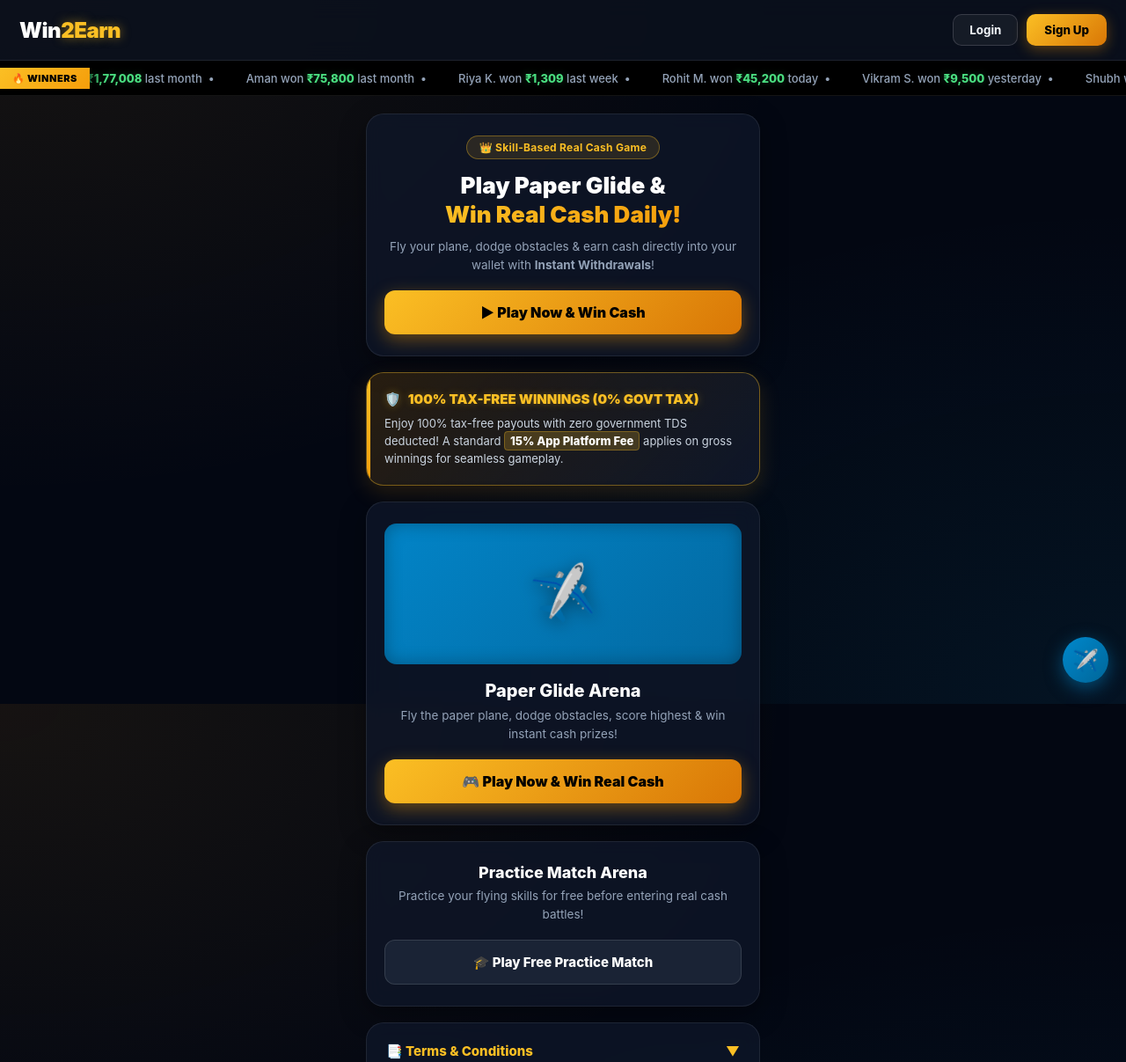
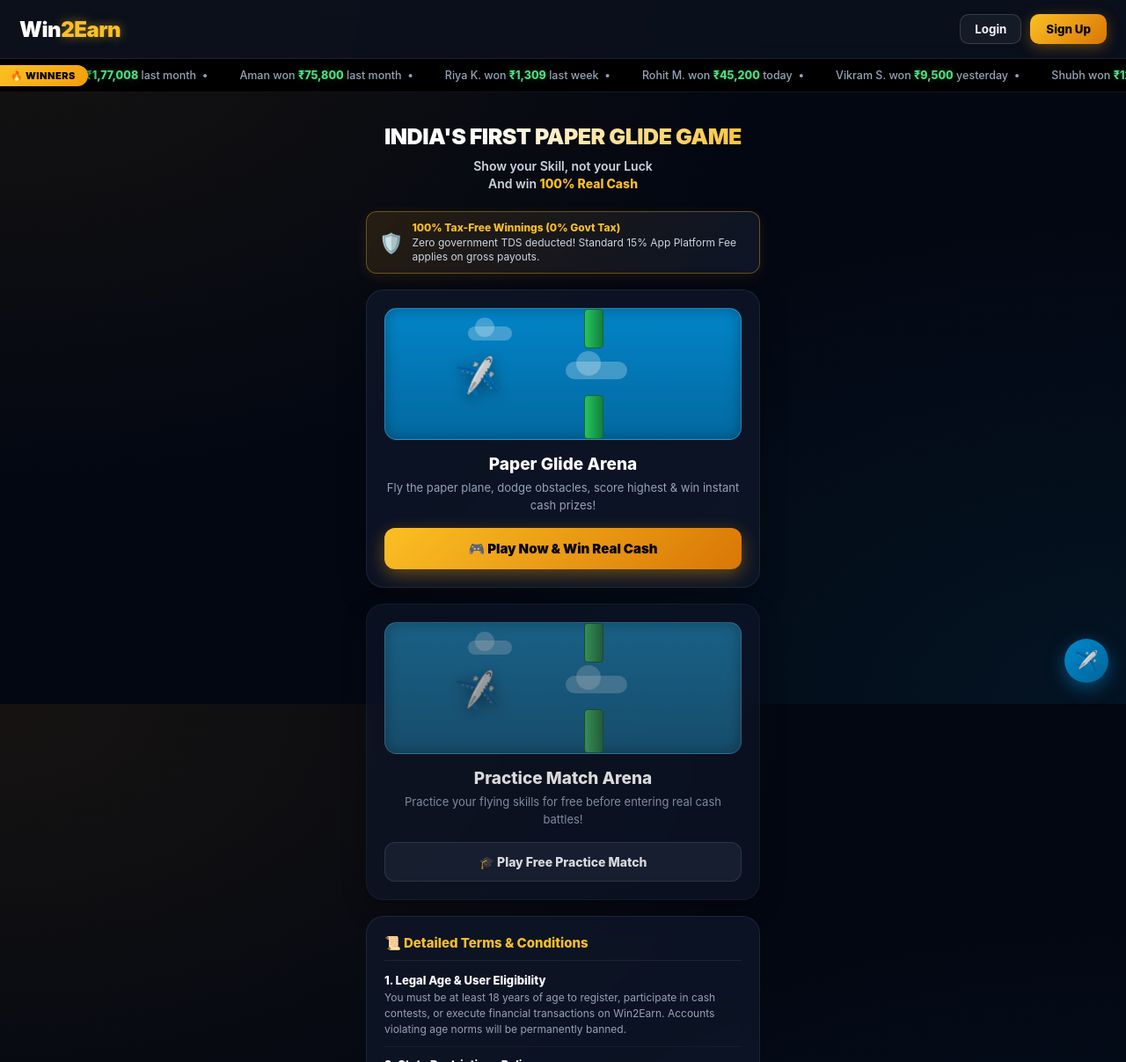
Before and after one commit to crickmaxoffical-sketch/win2earn, a website: page index.html in a window 1280 px wide. Shown: the top 1207 px of the page at 88% size. Drawn offline with Linux system fonts and the light colour scheme.

Commit message:
Update index.html

```diff
--- a/index.html
+++ b/index.html
@@ -3,7 +3,7 @@
 <head>
     <meta charset="UTF-8">
     <meta name="viewport" content="width=device-width, initial-scale=1.0">
-    <title>Win2Earn - Gaming Dashboard</title>
+    <title>Win2Earn - India's First Paper Glide Game</title>
     <style>
         * { box-sizing: border-box; margin: 0; padding: 0; font-family: -apple-system, BlinkMacSystemFont, "Segoe UI", Roboto, Helvetica, Arial, sans-serif; }
 
@@ -37,7 +37,7 @@
             background: rgba(255, 255, 255, 0.05);
             border: 1px solid rgba(255, 255, 255, 0.15);
             color: #f1f5f9;
-            padding: 9px 18px;
+            padding: 8px 16px;
             border-radius: 10px;
             font-weight: 700;
             cursor: pointer;
@@ -48,7 +48,7 @@
             background: linear-gradient(135deg, #fbbf24 0%, #d97706 100%);
             border: none;
             color: #000000;
-            padding: 9px 20px;
+            padding: 8px 18px;
             border-radius: 10px;
             font-weight: 800;
             cursor: pointer;
@@ -65,18 +65,20 @@
             align-items: center;
             overflow: hidden;
             position: relative;
-            height: 40px;
+            height: 38px;
         }
+        /* CURVED WINNER BADGE */
         .ticker-badge {
             background: linear-gradient(135deg, #fbbf24 0%, #f59e0b 100%);
             color: #000;
             font-weight: 900;
-            padding: 5px 14px;
+            padding: 5px 14px 5px 12px;
             font-size: 11px;
             letter-spacing: 0.5px;
             z-index: 2;
             white-space: nowrap;
-            box-shadow: 4px 0 15px rgba(0,0,0,0.9);
+            border-radius: 0 14px 14px 0; /* Smooth curve on the right side */
+            box-shadow: 3px 0 12px rgba(0,0,0,0.8);
         }
         .ticker-wrapper {
             display: flex;
@@ -84,7 +86,7 @@
             animation: ticker-scroll 22s linear infinite;
         }
         .ticker-item {
-            font-size: 13px;
+            font-size: 12.5px;
             color: #94a3b8;
             padding: 0 18px;
             font-weight: 500;
@@ -103,48 +105,78 @@
         /* Container */
         .container { max-width: 480px; margin: 0 auto; padding: 20px 16px; }
 
+        /* HERO HEADLINE SECTION */
+        .hero-headline {
+            text-align: center;
+            padding: 15px 5px 22px 5px;
+        }
+        .hero-title {
+            font-size: 25px;
+            font-weight: 900;
+            letter-spacing: -0.5px;
+            color: #ffffff;
+            line-height: 1.25;
+            margin-bottom: 8px;
+            text-transform: uppercase;
+            background: linear-gradient(135deg, #ffffff 30%, #fbbf24 100%);
+            -webkit-background-clip: text;
+            -webkit-text-fill-color: transparent;
+        }
+        .hero-subtitle {
+            font-size: 14px;
+            color: #cbd5e1;
+            font-weight: 600;
+            line-height: 1.4;
+        }
+        .hero-subtitle span {
+            color: #fbbf24;
+            font-weight: 800;
+        }
+
+        /* COMPACT TAX-FREE CARD */
+        .tax-card {
+            background: linear-gradient(135deg, rgba(245, 158, 11, 0.12) 0%, rgba(15, 23, 42, 0.85) 100%);
+            border: 1px solid rgba(251, 191, 36, 0.35);
+            border-radius: 12px;
+            padding: 10px 14px;
+            margin-bottom: 18px;
+            display: flex;
+            align-items: center;
+            gap: 10px;
+            box-shadow: 0 4px 15px rgba(245, 158, 11, 0.1);
+        }
+        .tax-icon { font-size: 22px; flex-shrink: 0; }
+        .tax-text { font-size: 12px; color: #cbd5e1; line-height: 1.35; }
+        .tax-text strong { color: #fbbf24; font-weight: 800; }
+
         /* General Card Styling */
         .card {
             background: rgba(15, 23, 42, 0.75);
             border: 1px solid rgba(255, 255, 255, 0.08);
             border-radius: 20px;
-            padding: 24px 20px;
+            padding: 20px;
             margin-bottom: 18px;
             text-align: center;
             backdrop-filter: blur(10px);
             box-shadow: 0 10px 30px rgba(0, 0, 0, 0.35);
         }
-
-        .badge {
-            display: inline-block;
-            background: rgba(251, 191, 36, 0.12);
-            border: 1px solid rgba(251, 191, 36, 0.35);
-            color: #fbbf24;
-            font-size: 12px;
-            font-weight: 700;
-            padding: 5px 14px;
-            border-radius: 20px;
-            margin-bottom: 14px;
-            letter-spacing: 0.3px;
+        .card.faded {
+            opacity: 0.85;
+            border-color: rgba(255, 255, 255, 0.05);
         }
 
-        .card h1 { font-size: 26px; font-weight: 900; margin-bottom: 10px; line-height: 1.25; }
-        .card h1 span {
-            background: linear-gradient(135deg, #fbbf24 0%, #f59e0b 100%);
-            -webkit-background-clip: text;
-            -webkit-text-fill-color: transparent;
-        }
-        .card p { color: #94a3b8; font-size: 13.5px; line-height: 1.55; margin-bottom: 18px; }
+        .card h2 { font-size: 19px; font-weight: 800; margin-bottom: 6px; }
+        .card p { color: #94a3b8; font-size: 13px; line-height: 1.5; margin-bottom: 16px; }
 
         .btn-main {
             background: linear-gradient(135deg, #fbbf24 0%, #d97706 100%);
             color: #000;
             border: none;
             width: 100%;
-            padding: 15px;
+            padding: 14px;
             border-radius: 12px;
             font-weight: 900;
-            font-size: 16px;
+            font-size: 15px;
             cursor: pointer;
             box-shadow: 0 6px 20px rgba(245, 158, 11, 0.4);
             transition: all 0.2s ease;
@@ -156,78 +188,87 @@
             color: #fff;
             border: 1px solid rgba(255, 255, 255, 0.12);
             width: 100%;
-            padding: 15px;
+            padding: 13px;
             border-radius: 12px;
             font-weight: 800;
-            font-size: 15px;
+            font-size: 14px;
             cursor: pointer;
             transition: background 0.2s;
         }
         .btn-secondary:hover { background: rgba(51, 65, 85, 0.9); }
 
-        /* ULTRA-ATTRACTIVE BOLD TAX-FREE CARD */
-        .tax-card {
-            background: linear-gradient(135deg, rgba(245, 158, 11, 0.15) 0%, rgba(15, 23, 42, 0.9) 100%);
-            border: 1px solid rgba(251, 191, 36, 0.4);
-            border-radius: 20px;
-            padding: 20px;
-            margin-bottom: 18px;
-            text-align: left;
+        /* ANIMATED GAME BANNER (Clouds, Obstacles, Aeroplane) */
+        .game-banner-anim {
+            width: 100%;
+            height: 150px;
+            background: linear-gradient(180deg, #0284c7 0%, #0369a1 100%);
+            border-radius: 14px;
             position: relative;
             overflow: hidden;
-            box-shadow: 0 8px 25px rgba(245, 158, 11, 0.15);
-        }
-        .tax-card::before {
-            content: '';
-            position: absolute;
-            top: 0; left: 0; width: 4px; height: 100%;
-            background: linear-gradient(180deg, #fbbf24 0%, #f59e0b 100%);
-        }
-        .tax-title {
-            color: #fbbf24;
-            font-weight: 900;
-            font-size: 15px;
-            margin-bottom: 8px;
-            display: flex;
-            align-items: center;
-            gap: 8px;
-            text-shadow: 0 0 10px rgba(251, 191, 36, 0.3);
-        }
-        .tax-desc {
-            color: #cbd5e1;
-            font-size: 13px;
-            line-height: 1.55;
-            margin: 0;
-        }
-        .tax-highlight {
-            color: #ffffff;
-            font-weight: 800;
-            background: rgba(251, 191, 36, 0.2);
-            padding: 2px 6px;
-            border-radius: 4px;
-            border: 1px solid rgba(251, 191, 36, 0.3);
+            margin-bottom: 16px;
+            box-shadow: inset 0 0 15px rgba(0,0,0,0.3);
+            border: 1px solid rgba(255, 255, 255, 0.15);
         }
 
-        /* Game Banner */
-        .game-banner {
-            width: 100%;
-            height: 160px;
-            background: linear-gradient(135deg, #0284c7 0%, #0369a1 100%);
-            border-radius: 14px;
-            display: flex;
-            justify-content: center;
-            align-items: center;
-            margin-bottom: 18px;
-            box-shadow: inset 0 0 20px rgba(0,0,0,0.3);
+        /* Moving Clouds */
+        .cloud {
+            position: absolute;
+            background: rgba(255, 255, 255, 0.25);
+            border-radius: 20px;
+            animation: move-cloud linear infinite;
         }
-        .plane-icon { font-size: 55px; filter: drop-shadow(0 4px 10px rgba(0,0,0,0.4)); transform: rotate(-15deg); }
+        .cloud::before, .cloud::after {
+            content: ''; position: absolute; background: rgba(255, 255, 255, 0.25); border-radius: 50%;
+        }
+        .cloud1 { width: 50px; height: 16px; top: 20px; animation-duration: 7s; }
+        .cloud1::before { width: 22px; height: 22px; top: -10px; left: 8px; }
+        .cloud2 { width: 70px; height: 20px; top: 60px; animation-duration: 11s; }
+        .cloud2::before { width: 28px; height: 28px; top: -12px; left: 12px; }
+
+        @keyframes move-cloud {
+            0% { right: -100px; }
+            100% { right: 100%; }
+        }
+
+        /* Moving Obstacles / Pipes */
+        .obstacle {
+            position: absolute;
+            width: 22px;
+            background: linear-gradient(90deg, #22c55e 0%, #15803d 100%);
+            border: 1px solid #166534;
+            border-radius: 4px;
+            animation: move-obstacle 3.5s linear infinite;
+        }
+        .obstacle-top { top: 0; height: 45px; }
+        .obstacle-bottom { bottom: 0; height: 50px; }
+
+        @keyframes move-obstacle {
+            0% { right: -30px; }
+            100% { right: 100%; }
+        }
+
+        /* Flying Paper Plane */
+        .plane-anim {
+            position: absolute;
+            left: 20%;
+            top: 42%;
+            font-size: 38px;
+            filter: drop-shadow(0 4px 8px rgba(0,0,0,0.4));
+            animation: float-plane 2s ease-in-out infinite alternate;
+            z-index: 5;
+        }
+
+        @keyframes float-plane {
+            0% { transform: translateY(0px) rotate(-8deg); }
+            100% { transform: translateY(-14px) rotate(-18deg); }
+        }
 
         /* Terms Card */
         .terms-card {
             background: rgba(15, 23, 42, 0.75);
             border: 1px solid rgba(255, 255, 255, 0.08);
             border-radius: 20px;
-            padding: 22px;
+            padding: 20px;
             text-align: left;
             backdrop-filter: blur(10px);
         }
@@ -238,27 +279,29 @@
             font-weight: 800;
             color: #fbbf24;
             font-size: 15px;
-            margin-bottom: 16px;
+            margin-bottom: 14px;
+            border-bottom: 1px solid rgba(255, 255, 255, 0.08);
+            padding-bottom: 10px;
         }
-        .term-item { margin-bottom: 14px; border-bottom: 1px solid rgba(255, 255, 255, 0.05); padding-bottom: 10px; }
+        .term-item { margin-bottom: 12px; border-bottom: 1px solid rgba(255, 255, 255, 0.04); padding-bottom: 10px; }
         .term-item:last-child { border: none; padding-bottom: 0; margin-bottom: 0; }
-        .term-title { font-size: 13.5px; font-weight: 800; color: #f8fafc; margin-bottom: 4px; }
-        .term-desc { font-size: 12.5px; color: #94a3b8; line-height: 1.5; }
+        .term-title { font-size: 13px; font-weight: 800; color: #f8fafc; margin-bottom: 3px; }
+        .term-desc { font-size: 12px; color: #94a3b8; line-height: 1.5; }
 
         /* Floating Telegram */
         .floating-btn {
             position: fixed;
             bottom: 24px;
             right: 20px;
-            width: 52px;
-            height: 52px;
+            width: 50px;
+            height: 50px;
             background: linear-gradient(135deg, #0088cc 0%, #006699 100%);
             border-radius: 50%;
             display: flex;
             justify-content: center;
             align-items: center;
             color: #fff;
-            font-size: 24px;
+            font-size: 22px;
             box-shadow: 0 6px 20px rgba(0, 136, 204, 0.5);
             text-decoration: none;
             z-index: 99;
@@ -268,9 +311,9 @@
 
         /* Modal */
         .modal { display: none; position: fixed; top: 0; left: 0; width: 100%; height: 100%; background: rgba(0,0,0,0.85); backdrop-filter: blur(8px); z-index: 1000; justify-content: center; align-items: center; padding: 20px; }
-        .modal-content { background: #0f172a; border: 1px solid rgba(251, 191, 36, 0.3); padding: 28px 24px; border-radius: 20px; width: 100%; max-width: 380px; position: relative; box-shadow: 0 10px 40px rgba(0,0,0,0.8); }
+        .modal-content { background: #0f172a; border: 1px solid rgba(251, 191, 36, 0.3); padding: 26px 22px; border-radius: 20px; width: 100%; max-width: 380px; position: relative; box-shadow: 0 10px 40px rgba(0,0,0,0.8); }
         .close-btn { position: absolute; top: 14px; right: 18px; font-size: 22px; color: #94a3b8; cursor: pointer; }
-        .modal input { width: 100%; padding: 13px; margin: 10px 0; background: #030712; border: 1px solid rgba(255, 255, 255, 0.15); border-radius: 10px; color: #fff; outline: none; font-size: 14px; }
+        .modal input { width: 100%; padding: 12px; margin: 8px 0; background: #030712; border: 1px solid rgba(255, 255, 255, 0.15); border-radius: 10px; color: #fff; outline: none; font-size: 14px; }
         .modal input:focus { border-color: #fbbf24; }
     </style>
 </head>
@@ -285,7 +328,7 @@
         </div>
     </div>
 
-    <!-- Floating Winners Ticker -->
+    <!-- Floating Winners Ticker with Curved Badge -->
     <div class="ticker-container">
         <div class="ticker-badge">🔥 WINNERS</div>
         <div class="ticker-wrapper">
@@ -296,7 +339,6 @@
             <div class="ticker-item">Rohit M. won <span>₹45,200</span> today &nbsp;•</div>
             <div class="ticker-item">Vikram S. won <span>₹9,500</span> yesterday &nbsp;•</div>
 
-            <!-- Duplicated list for smooth infinite scroll -->
             <div class="ticker-item">Shubh won <span>₹12,400</span> last week &nbsp;•</div>
             <div class="ticker-item">Naitik won <span>₹1,77,008</span> last month &nbsp;•</div>
             <div class="ticker-item">Aman won <span>₹75,800</span> last month &nbsp;•</div>
@@ -308,66 +350,83 @@
 
     <div class="container">
 
-        <!-- Hero Section -->
-        <div class="card">
-            <span class="badge">👑 Skill-Based Real Cash Game</span>
-            <h1>Play Paper Glide &<br><span>Win Real Cash Daily!</span></h1>
-            <p>Fly your plane, dodge obstacles & earn cash directly into your wallet with <b>Instant Withdrawals</b>!</p>
-            <button class="btn-main" onclick="openAuth('signup')">▶ Play Now & Win Cash</button>
+        <!-- NEW CLEAN HERO HEADLINE SECTION -->
+        <div class="hero-headline">
+            <h1 class="hero-title">INDIA'S FIRST PAPER GLIDE GAME</h1>
+            <p class="hero-subtitle">Show your Skill, not your Luck<br>And win <span>100% Real Cash</span></p>
         </div>
 
-        <!-- BOLD ATTRACTIVE TAX-FREE BANNER -->
+        <!-- COMPACT TAX-FREE BANNER -->
         <div class="tax-card">
-            <div class="tax-title">
-                <span>🛡️</span> 100% TAX-FREE WINNINGS (0% GOVT TAX)
+            <div class="tax-icon">🛡️</div>
+            <div class="tax-text">
+                <strong>100% Tax-Free Winnings (0% Govt Tax)</strong><br>
+                Zero government TDS deducted! Standard 15% App Platform Fee applies on gross payouts.
             </div>
-            <p class="tax-desc">
-                Enjoy 100% tax-free payouts with zero government TDS deducted! A standard <span class="tax-highlight">15% App Platform Fee</span> applies on gross winnings for seamless gameplay.
-            </p>
         </div>
 
-        <!-- Paper Glide Arena Card -->
+        <!-- Paper Glide Arena Card with Animation -->
         <div class="card">
-            <div class="game-banner">
-                <div class="plane-icon">✈️</div>
+            <div class="game-banner-anim">
+                <div class="cloud cloud1"></div>
+                <div class="cloud cloud2"></div>
+                <div class="obstacle obstacle-top"></div>
+                <div class="obstacle obstacle-bottom"></div>
+                <div class="plane-anim">✈️</div>
             </div>
-            <h2 style="font-size: 20px; font-weight: 800; margin-bottom: 6px;">Paper Glide Arena</h2>
+            <h2>Paper Glide Arena</h2>
             <p>Fly the paper plane, dodge obstacles, score highest & win instant cash prizes!</p>
             <button class="btn-main" onclick="openAuth('signup')">🎮 Play Now & Win Real Cash</button>
         </div>
 
-        <!-- Practice Arena Card -->
-        <div class="card">
-            <h3 style="font-size: 18px; font-weight: 800; margin-bottom: 6px;">Practice Match Arena</h3>
+        <!-- Practice Arena Card (Faded Animation) -->
+        <div class="card faded">
+            <div class="game-banner-anim" style="filter: saturate(0.7) brightness(0.9);">
+                <div class="cloud cloud1"></div>
+                <div class="cloud cloud2"></div>
+                <div class="obstacle obstacle-top"></div>
+                <div class="obstacle obstacle-bottom"></div>
+                <div class="plane-anim">✈️</div>
+            </div>
+            <h2>Practice Match Arena</h2>
             <p>Practice your flying skills for free before entering real cash battles!</p>
             <button class="btn-secondary" onclick="alert('Starting Practice Mode...')">🎓 Play Free Practice Match</button>
         </div>
 
-        <!-- Terms & Conditions Section -->
+        <!-- Fully Detailed Terms & Conditions Section -->
         <div class="terms-card">
             <div class="terms-header">
-                <span>📑 Terms & Conditions</span>
-                <span>▼</span>
+                <span>📜 Detailed Terms & Conditions</span>
             </div>
 
             <div class="term-item">
-                <div class="term-title">1. Age Restriction</div>
-                <div class="term-desc">You must be at least 18 years old to participate in real cash games on Win2Earn.</div>
+                <div class="term-title">1. Legal Age & User Eligibility</div>
+                <div class="term-desc">You must be at least 18 years of age to register, participate in cash contests, or execute financial transactions on Win2Earn. Accounts violating age norms will be permanently banned.</div>
             </div>
 
             <div class="term-item">
-                <div class="term-title">2. Platform Fee & Tax Policy</div>
-                <div class="term-desc">0% Government tax is charged. A standard 15% App Commission / Platform fee is deducted from total prize pool winnings upon winning a match.</div>
+                <div class="term-title">2. State Restrictions Policy</div>
+                <div class="term-desc">In compliance with local gaming state laws, players residing in Assam, Odisha, Nagaland, Sikkim, Telangana, Andhra Pradesh, and Tamil Nadu are strictly restricted from participating in real cash matches.</div>
             </div>
 
             <div class="term-item">
-                <div class="term-title">3. Restricted States</div>
-                <div class="term-desc">Cash games are strictly prohibited for residents of Assam, Odisha, Nagaland, Sikkim, Telangana, Andhra Pradesh, and Tamil Nadu as per state regulations.</div>
+                <div class="term-title">3. Game of Pure Skill Declaration</div>
+                <div class="term-desc">Paper Glide is legally classified as a 'Game of Skill' as per Indian Supreme Court rulings. Match outcomes depend strictly on hand-eye coordination, timing, reaction speed, and player judgment.</div>
             </div>
 
             <div class="term-item">
-                <div class="term-title">4. Game of Skill</div>
-                <div class="term-desc">Win2Earn games are strictly skill-based. Success depends entirely on player hand-eye coordination, timing, and strategy.</div>
+                <div class="term-title">4. Tax Exemption & Platform Fee</div>
+                <div class="term-desc">0% Government TDS is deducted from user payouts. To maintain operational servers and maintain game integrity, a standard 15% Platform Convenience Fee is deducted from gross winning balances.</div>
+            </div>
+
+            <div class="term-item">
+                <div class="term-title">5. Fraud Control & Fair Play Policy</div>
+                <div class="term-desc">Use of bots, hacks, scripts, multiple accounts, or third-party cheating tools is strictly forbidden. Win2Earn reserves the right to freeze balances and terminate accounts engaging in fraudulent actions.</div>
+            </div>
+
+            <div class="term-item">
+                <div class="term-title">6. Withdrawals & Account Verification</div>
+                <div class="term-desc">Cash withdrawals are processed directly to verified UPI IDs or Bank accounts. Win2Earn reserves the right to ask for identity verification before releasing large winnings.</div>
             </div>
         </div>
 
@@ -380,7 +439,7 @@
     <div class="modal" id="authModal">
         <div class="modal-content">
             <span class="close-btn" onclick="closeAuth()">&times;</span>
-            <h2 id="modalTitle" style="color:#fbbf24; margin-bottom: 15px; font-size: 22px;">Sign Up</h2>
+            <h2 id="modalTitle" style="color:#fbbf24; margin-bottom: 12px; font-size: 20px;">Sign Up</h2>
 
             <div id="registerForm">
                 <input type="email" id="email" placeholder="Gmail Address">
```
